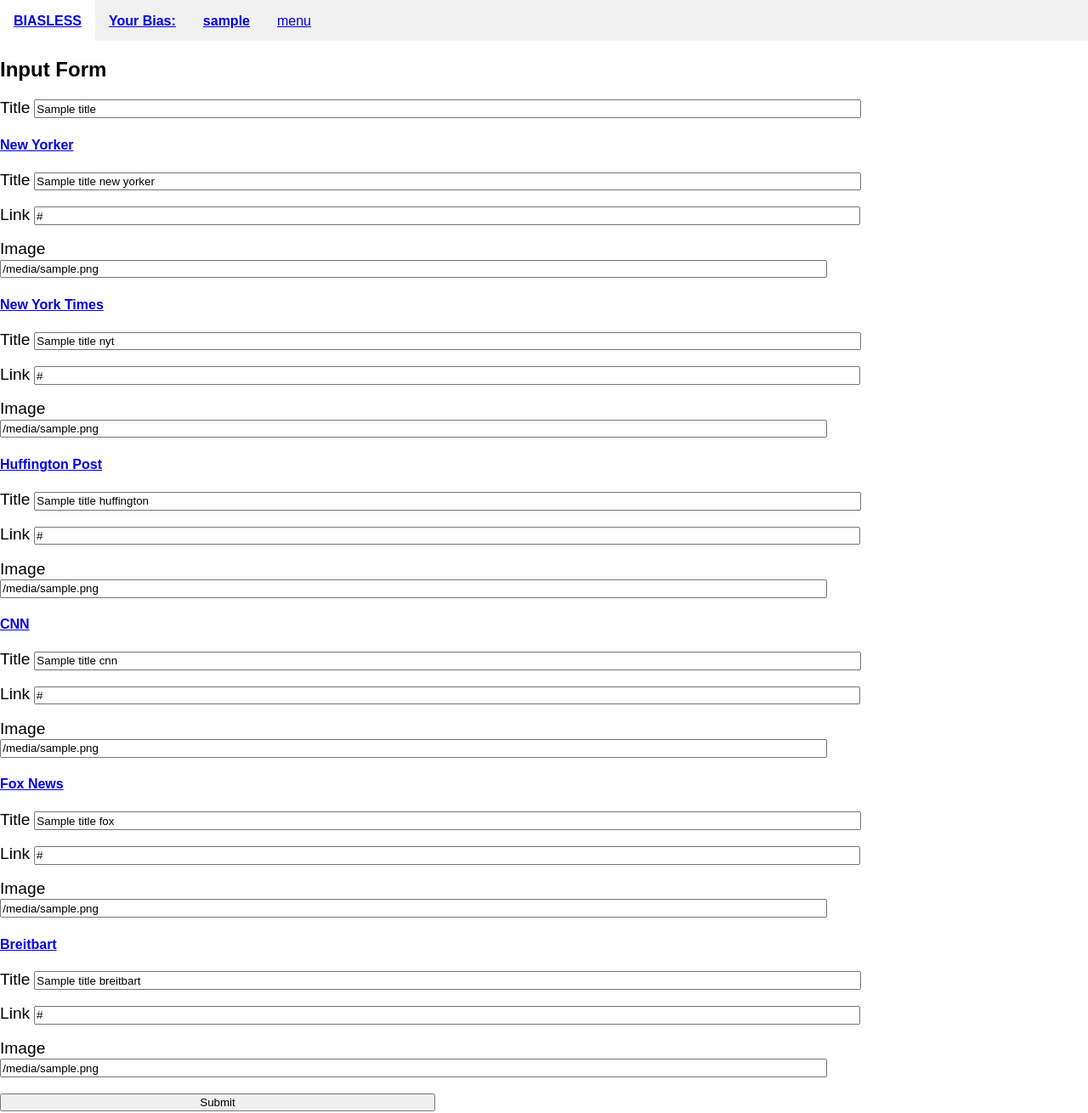
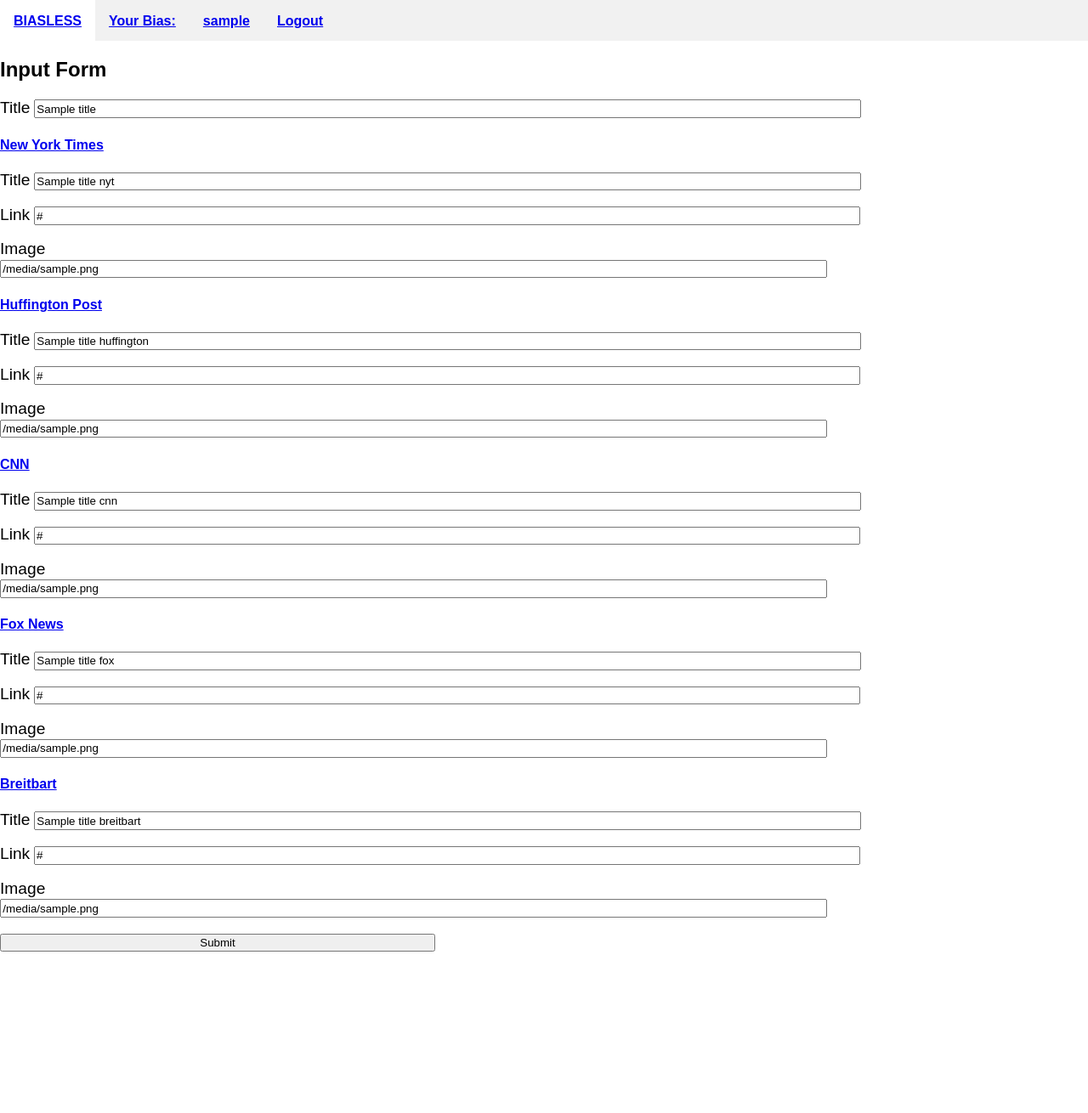
Before and after one commit to jaeseung16/biasless, a Python web app: template templates/newpost.html in a window 1280 px wide. Shown: the whole page at 85% size. After the commit the page ends 1120 px from the top, so only its background shows below. Run offline with Jinja, Linux system fonts and the light colour scheme; the template is opened without the code that fills it: most values are stand-ins (such as "Sample title", 1, 10 or a date in 2020).

Commit message:
Add files via upload

```diff
--- a/templates/base.html
+++ b/templates/base.html
@@ -7,29 +7,28 @@
 	</head>
 
 	<body>
-		<div class="biasless-container">
+		<div class="biasless-topmenu">
 			<ul class="biasless-navbar w3-row w3-border w3-gray">
 				<li class="w3-col s8 w3-xlarge"><b><a href="/">BIASLESS</a></b></li>
-				<li class="w3-col s2 w3-large w3-center"><b><a href="#">Your Bias: {{error}}</a></b></li>
-				<li class="w3-col s1 w3-large w3-center"><b>
+				<li class="w3-col s2 w3-large w3-center"><b><a href="#">Your Bias:</a></b></li>
+                <li class="w3-col s1 w3-large w3-center"><b>
+                    {% if username %}
+                    <a href="/">{{username}}</a>
+                    {% else %}
+                    <a href="/login">Login</a>
+                    {% endif %}
+                </b></li>
+                <li class="w3-col s1 w3-large w3-center"><b>
 				    {% if username %}
-				        <a href="/logout">{{username}}</a>
+				        <a href="/logout">Logout</a>
 				    {% else %}
-				        <a href="/login">Login</a>
+				        <a href="/signup">Signup</a>
 				    {% endif %}
-				    </b></li>
-				<li class="w3-col s1 biasless-dropdown w3-xlarge w3-center">
-					<a href="#" class="biasless-dropbtn">menu</a>
-					<div class="biasless-dropdown-content w3-border">
-						<a href="#">Link 1</a>
-						<a href="#">Link 2</a>
-						<a href="#">Link 3</a>
-					</div>
-				</li>
-
+                </b></li>
 			</ul>
 		</div>
 
+        <div class="biasless-error">{{error}}</div>
 		<div id="content">
 		{% block content %}
 		{% endblock %}
--- a/templates/newpost.html
+++ b/templates/newpost.html
@@ -14,24 +14,6 @@
 	<p>
   		<label>Title</label>
   		<input class="w3-input" type="text" name="title" value="{{title}}">
-  	</p>
-
-	<p>
-  		<div class="w3-container">
-			<h4><a href="http://www.newyorker.com">New Yorker</a></h4>
-		</div>
-	</p>
-	<p>
-  		<label>Title</label>
-  		<input class="w3-input" type="text" name="title_NewYorker" value="{{title_NewYorker}}">
-  	</p>
-	<p>
-  		<label>Link</label>
-  		<input class="w3-input" type="text" name="link_NewYorker" value="{{link_NewYorker}}">
-  	</p>
-  	<p>
-  		<label>Image</label>
-  		<input class="w3-input" type="text" name="image_NewYorker" value="{{image_NewYorker}}">
   	</p>
 
   	<p>
```
Also changed, not shown: templates/content.html (+0 -19 lines), templates/login-form.html (+6 -13 lines), templates/permalink.html (+0 -19 lines), templates/signup-form.html (+7 -15 lines).
